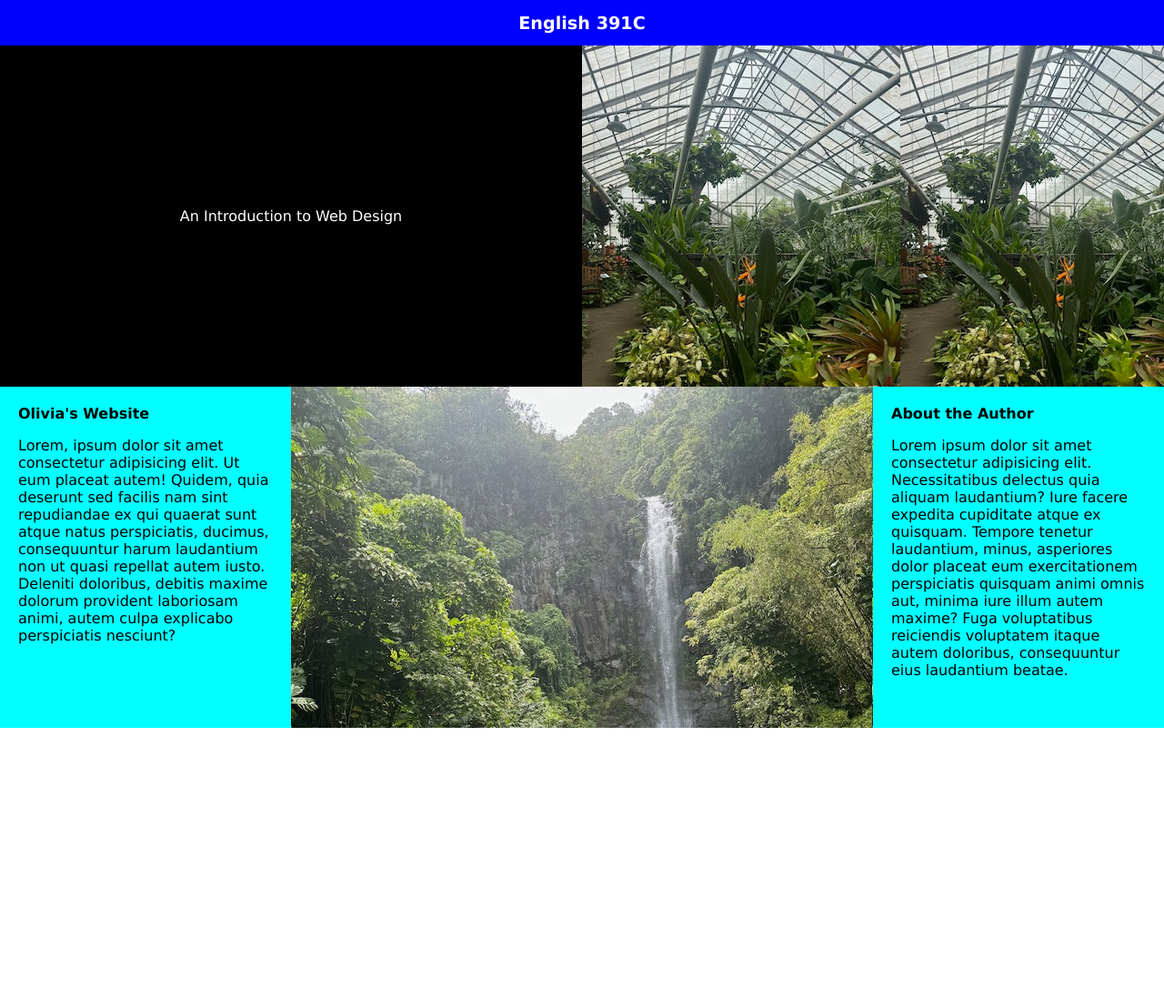
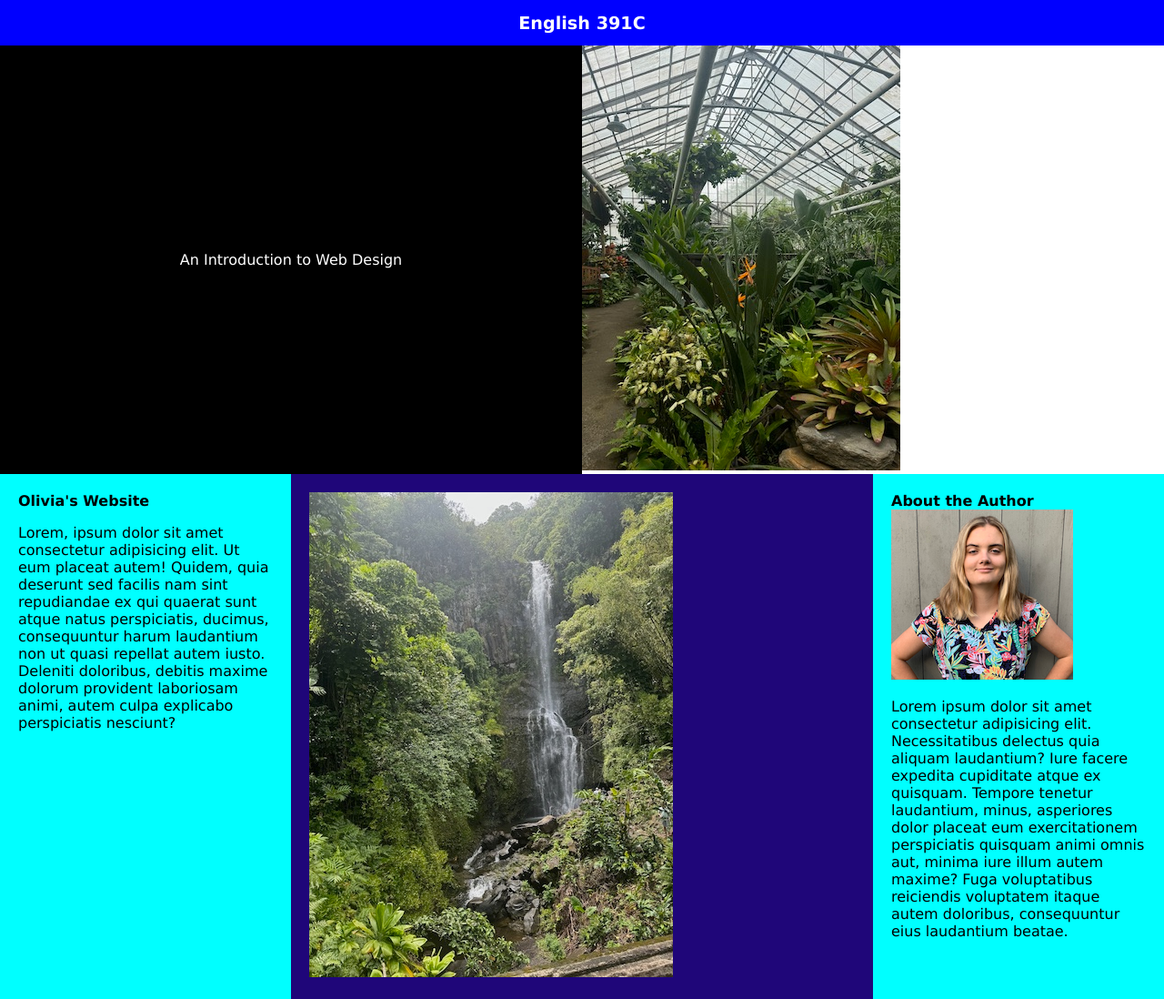
Before and after one commit to OliviaYahner/OliviaYahner.github.io, a plain HTML site: page exercises/checkin3.html in a window 1280 px wide. Shown: the whole page at 91% size. Before the commit the page ends 800 px from the top, so only its background shows below. Drawn offline with Linux system fonts and the light colour scheme; files that its build step writes are made by us from their sources.

Commit message:
New changes

```diff
--- a/exercises/checkin3.html
+++ b/exercises/checkin3.html
@@ -22,7 +22,7 @@
         <p>An Introduction to Web Design</p>
       </div>
       <div class="row2 row2-right">
-        <!-- <img src="../images/greenhouse.jpeg" alt="Greenhouse full of plants"> -->
+        <img src="../images/greenhouse-350px.jpeg" alt="Greenhouse full of plants">
       </div>
 
       <div class="row3 row3-left">
@@ -33,11 +33,11 @@
           laboriosam animi, autem culpa explicabo perspiciatis nesciunt?</p>
       </div>
       <div class="row3 row3-center">
-        <!-- <img src="../images/waterfall.jpeg" alt="Center Image"> -->
+        <img src="../images/waterfall-400px.jpeg" alt="Center Image">
       </div>
       <div class="row3 row3-right">
         <heading>About the Author</heading>
-        <!-- <img src="../images/headshot-600px.png" alt="Olivia Yahner Portrait"> -->
+        <img src="../images/headshot-200px.png" alt="Olivia Yahner Portrait">
         <p>
           Lorem ipsum dolor sit amet consectetur adipisicing elit. Necessitatibus delectus quia aliquam laudantium?
           Iure facere expedita cupiditate atque ex quisquam. Tempore tenetur laudantium, minus, asperiores dolor
--- a/exercises/css/checkin3.css
+++ b/exercises/css/checkin3.css
@@ -63,7 +63,6 @@ heading {
 }
 
 .row2-right {
-  background-image: url("../../images/greenhouse.jpeg");
   grid-row-start: 2;
   grid-row-end: 3;
   grid-column-start: 3;
@@ -81,7 +80,6 @@ heading {
 
 .row3-center {
   background-color: rgb(31, 6, 121);
-  background-image: url("../../images/waterfall.jpeg");
   grid-row-start: 3;
   grid-row-end: 4;
   grid-column-start: 2;
```
Also changed, not shown: images/greenhouse-350px.jpeg (renamed from images/greenhouse.jpeg), images/headshot-200px.png (added), images/waterfall-400px.jpeg (added), images/waterfall.jpeg (deleted).
